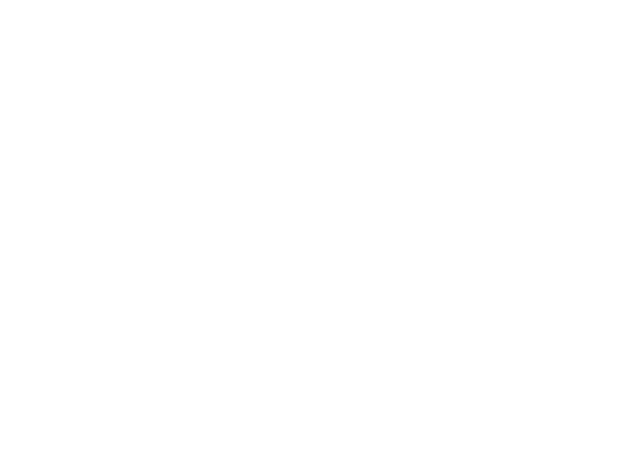
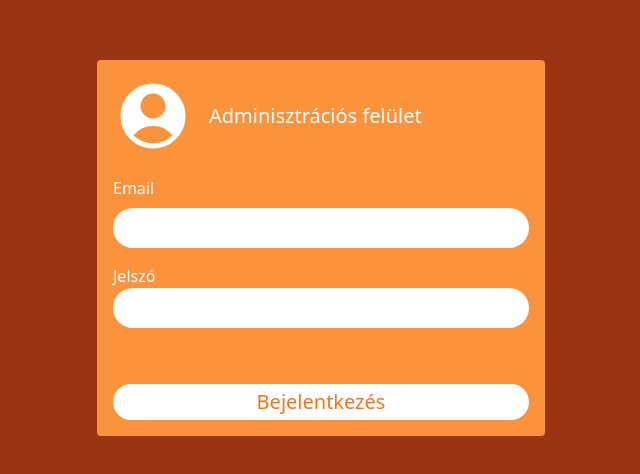
Before and after one commit to Lyyzar/film_app, a React (Create React App) app in the folder frontend/: page /login in a window 1280 px wide. Before the commit this address had no page. Shown: the part 152-626 px from the top of the page, without its empty margins (319-959 px from the left). Built offline with nearby package versions, Linux system fonts and the light colour scheme.

Commit message:
Added login and colored it in orange

```diff
--- a/frontend/src/components/NavBar.tsx
+++ b/frontend/src/components/NavBar.tsx
@@ -50,11 +50,11 @@ function NavBar() {
               href="/profile"
               onClick={(e) => {
                 e.preventDefault();
-                handleNavigate("/profile");
+                handleNavigate("/login");
               }}
               className="hover:bg-navbarMenuHoverColor hover:text-navbarMenuHoverTextColor px-3 py-2 rounded-md text-lg font-medium"
             >
-              Profile
+              Login
             </a>
           </div>
         </div>
--- a/frontend/src/pages/App.tsx
+++ b/frontend/src/pages/App.tsx
@@ -5,6 +5,7 @@ import Profile from "./Profile";
 import About from "./About";
 import Home from "./Home";
 import Details from "./Details";
+import Login from "./Login";
 
 const App: React.FC = () => {
   return (
@@ -14,6 +15,7 @@ const App: React.FC = () => {
         <Route path="/about" element={<About />} />
         <Route path="/services" element={<Services />} />
         <Route path="/profile" element={<Profile />} />
+        <Route path="/login" element={<Login />} />
         <Route path="/details/:film_name" element={<Details />} />
       </Routes>
     </BrowserRouter>
--- a/frontend/src/pages/Login.tsx
+++ b/frontend/src/pages/Login.tsx
@@ -50,10 +50,10 @@ function Login() {
   // if (isError) return <div>Error</div>;
 
   return (
-    <div className="bg-blue-600 min-h-screen flex items-center justify-center">
-      <div className="p-4 w-full max-w-md bg-blue-400 rounded">
+    <div className="bg-orange-800 min-h-screen flex items-center justify-center">
+      <div className="p-4 w-full max-w-md bg-orange-400 rounded">
         <div className="flex mb-5 items-center">
-          <UserCircleIcon className="size-20 text-white text-blue-500" />
+          <UserCircleIcon className="size-20 text-white text-orange-500" />
           <p className="ml-4 text-xl text-white">Adminisztrációs felület</p>
         </div>
         <form className="flex flex-col">
@@ -80,7 +80,7 @@ function Login() {
           </div>
           <button
             type="submit"
-            className="bg-white text-blue-500 text-xl rounded-full p-1 hover:bg-gray-200"
+            className="bg-white text-orange-500 text-xl rounded-full p-1 hover:bg-gray-200"
             onClick={handleSubmit}
           >
             Bejelentkezés
@@ -90,3 +90,5 @@ function Login() {
     </div>
   );
 }
+
+export default Login;
```
